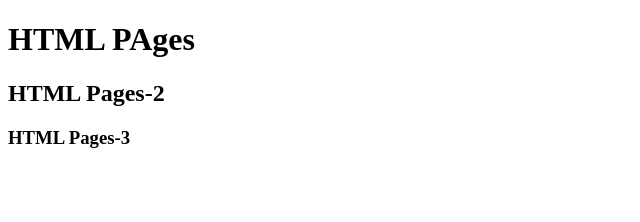
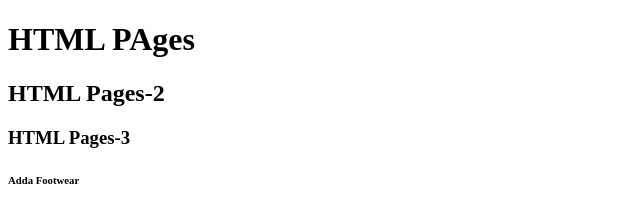
Before and after one commit to veinkz/git-two, a plain HTML site: page index.html in a window 1280 px wide. Shown: the full height of the page, 0-640 px from the left. Drawn offline with Linux system fonts and the light colour scheme.

Commit message:
Added h6

```diff
--- a/index.html
+++ b/index.html
@@ -11,5 +11,6 @@
   <h1>HTML PAges</h1>
   <h2>HTML Pages-2</h2>
   <h3>HTML Pages-3</h3>
+  <h6>Adda Footwear</h6>
 </body>
 </html>
```
